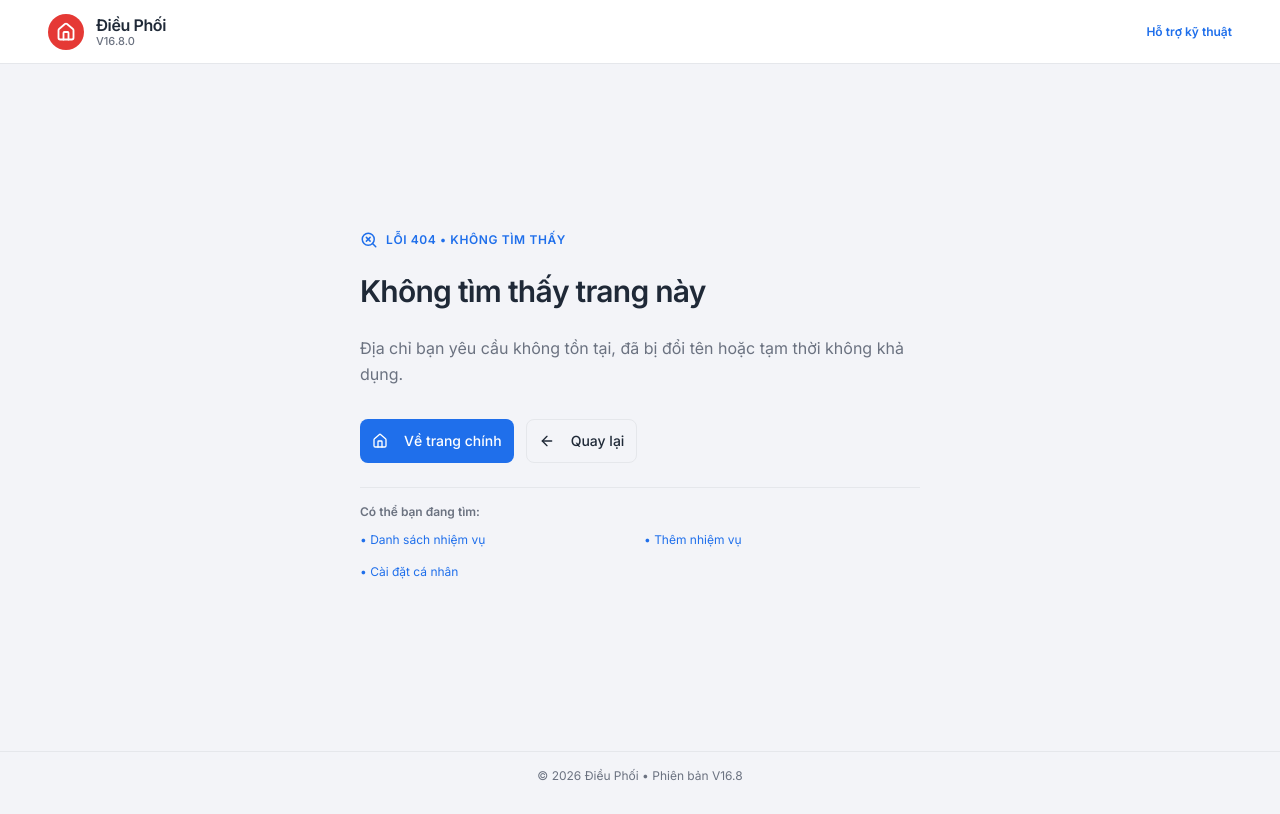
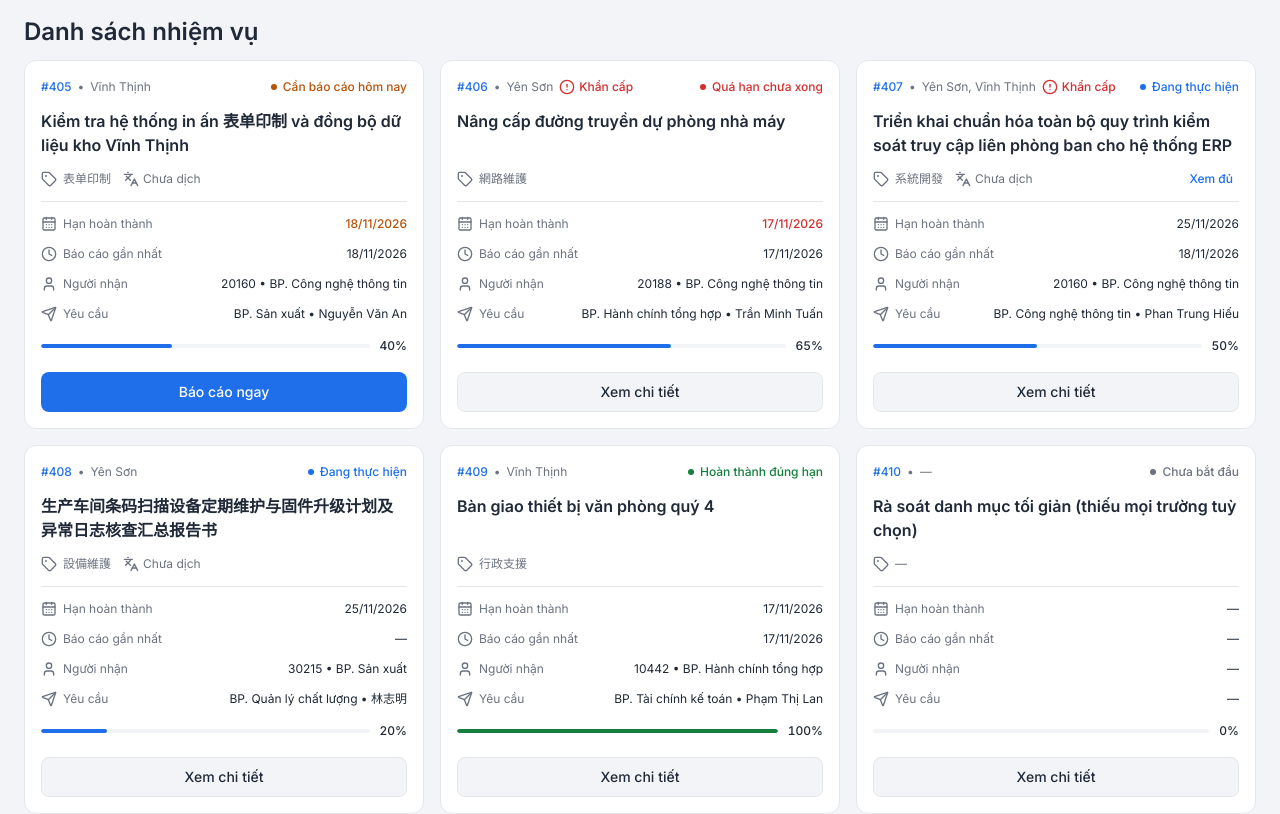
Before and after one commit to pth-dev/dispatch, a React (Vite) app: page /dev/task-cards in a window 1280 px wide. Shown: the top 814 px of the page. Built offline with nearby package versions, Linux system fonts and the light colour scheme; no server answers.

Commit message:
feat(tasks): add dev fixture preview page and a11y refinements for TaskCard

```diff
--- a/src/app/router/index.tsx
+++ b/src/app/router/index.tsx
@@ -11,6 +11,9 @@ const TaskListPage = React.lazy(() => import('@/features/tasks/pages/TaskListPag
 const TaskDetailPage = React.lazy(() => import('@/features/tasks/pages/TaskDetailPage'))
 const TaskCreatePage = React.lazy(() => import('@/features/tasks/pages/TaskCreatePage'))
 const ProfilePage = React.lazy(() => import('@/features/profile/pages/ProfilePage'))
+const TaskCardFixturePreviewPage = import.meta.env.DEV
+  ? React.lazy(() => import('@/features/tasks/pages/TaskCardFixturePreviewPage'))
+  : null
 
 function RouteFallback() {
   const { t } = useTranslation()
@@ -23,6 +26,19 @@ function RouteFallback() {
 }
 
 export const router = createBrowserRouter([
+  ...(import.meta.env.DEV && TaskCardFixturePreviewPage
+    ? [
+        {
+          path: '/dev/task-cards',
+          element: (
+            <React.Suspense fallback={<RouteFallback />}>
+              <TaskCardFixturePreviewPage />
+            </React.Suspense>
+          ),
+          errorElement: <RootRouteErrorBoundary />,
+        },
+      ]
+    : []),
   {
     path: APP_ROUTES.LOGIN,
     element: (
--- a/src/features/tasks/components/TaskCard.tsx
+++ b/src/features/tasks/components/TaskCard.tsx
@@ -85,7 +85,7 @@ export function TaskCard({ vm }: TaskCardProps) {
 
         {/* 5. Progress row (4px bar + percentage) */}
         <div className="flex h-card-row items-center gap-2.5">
-          <div className="h-1 flex-1 overflow-hidden rounded-full bg-secondary">
+          <div className="h-1 flex-1 overflow-hidden rounded-full bg-secondary" aria-hidden="true">
             <div
               className={cn(
                 'h-full rounded-full',
--- a/src/features/tasks/components/TaskCardFullTitleAction.tsx
+++ b/src/features/tasks/components/TaskCardFullTitleAction.tsx
@@ -97,6 +97,7 @@ export function TaskCardFullTitleAction({ vm }: TaskCardFullTitleActionProps) {
         </SheetTrigger>
         <SheetContent
           side="bottom"
+          aria-describedby={undefined}
           className="rounded-t-xl p-5 space-y-3 motion-reduce:animate-none motion-reduce:transition-none"
         >
           <SheetHeader className="text-left border-b border-border pb-2">
--- a/src/features/tasks/components/TaskCardSkeleton.tsx
+++ b/src/features/tasks/components/TaskCardSkeleton.tsx
@@ -5,7 +5,7 @@ const INFO_ROW_INDICES = [0, 1, 2, 3] as const
 export function TaskCardSkeleton() {
   return (
     <div data-testid="task-card-skeleton" className="h-full" aria-hidden="true">
-      <Card className="h-full p-4 gap-3 animate-pulse">
+      <Card className="h-full p-4 gap-3 animate-pulse motion-reduce:animate-none">
         {/* 1. Meta row */}
         <div className="flex h-card-row items-center justify-between gap-2">
           <div className="h-3.5 w-28 rounded bg-muted" />
--- /dev/null
+++ b/src/features/tasks/pages/TaskCardFixturePreviewPage.tsx
@@ -0,0 +1,52 @@
+import { useTranslation } from 'react-i18next'
+import { TaskCard } from '../components/TaskCard'
+import { TaskCardSkeleton } from '../components/TaskCardSkeleton'
+import { createTaskCardFixtures } from '../utils/task-card-fixtures'
+import { mapTaskToCardViewModel } from '../utils/task-card-mapper'
+
+const PREVIEW_DEPT_NAMES: Record<string, string> = {
+  資訊部: 'BP. Công nghệ thông tin',
+  製造部: 'BP. Sản xuất',
+  總務部: 'BP. Hành chính tổng hợp',
+  品管部: 'BP. Quản lý chất lượng',
+  財務部: 'BP. Tài chính kế toán',
+}
+
+const PREVIEW_SITE_NAMES: Record<string, string> = {
+  VT: 'Vĩnh Thịnh',
+  YS: 'Yên Sơn',
+}
+
+const PREVIEW_RESOLVERS = {
+  resolveDeptName: (raw: string | null | undefined) =>
+    (raw && PREVIEW_DEPT_NAMES[raw]) || raw || '-',
+  resolveSiteName: (code: string) => PREVIEW_SITE_NAMES[code] || code,
+}
+
+export function TaskCardFixturePreviewPage() {
+  const { t } = useTranslation()
+  const fixtures = createTaskCardFixtures()
+
+  return (
+    <main className="min-h-dvh bg-background px-4 py-4 lg:px-6 space-y-3">
+      <h1 className="text-xl lg:text-2xl font-semibold text-foreground">
+        {t('tasks.title')}
+      </h1>
+
+      <div
+        data-testid="fixture-card-grid"
+        className="grid grid-cols-task-cards auto-rows-fr gap-4"
+      >
+        {fixtures.map((task) => (
+          <TaskCard
+            key={task.id}
+            vm={mapTaskToCardViewModel(task, PREVIEW_RESOLVERS)}
+          />
+        ))}
+        <TaskCardSkeleton />
+      </div>
+    </main>
+  )
+}
+
+export default TaskCardFixturePreviewPage
```
